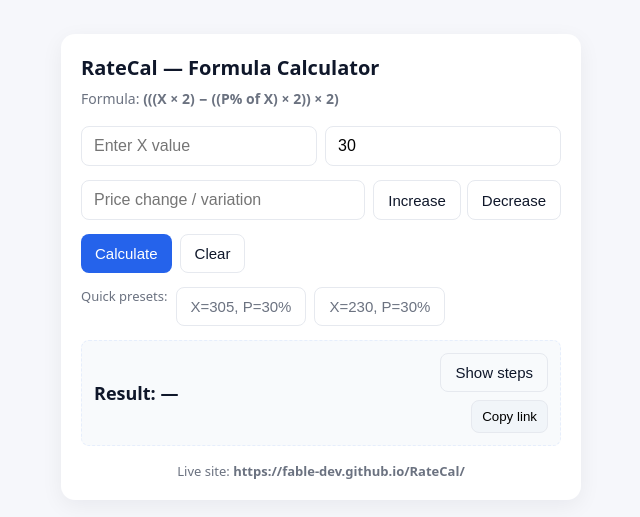
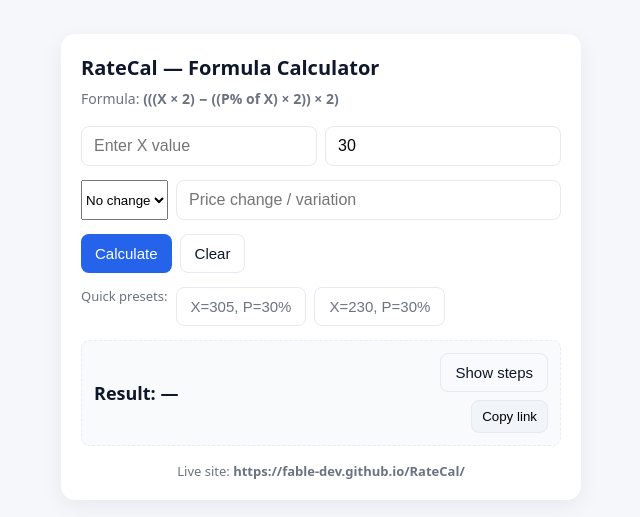
Before and after one commit to fable-dev/RateCal, a plain HTML site: page index.html in a window 1280 px wide. Shown: the part 133-650 px from the top of the page, without its empty margins (319-959 px from the left). Drawn offline with Linux system fonts and the light colour scheme.

Commit message:
Update index.html
Replace Increase/Decrease buttons with dropdown selector

```diff
--- a/index.html
+++ b/index.html
@@ -19,11 +19,12 @@
       </div>
 
       <div class="controls">
+        <select id="changeMode">
+          <option value="">No change</option>
+          <option value="increase">Increase</option>
+          <option value="decrease">Decrease</option>
+        </select>
         <input id="changeValue" type="number" inputmode="decimal" step="any" placeholder="Price change / variation">
-        <div style="display:flex;gap:6px;">
-          <button class="btn ghost" id="increaseBtn" data-mode="increase">Increase</button>
-          <button class="btn ghost" id="decreaseBtn" data-mode="decrease">Decrease</button>
-        </div>
       </div>
 
       <div class="controls">
```
